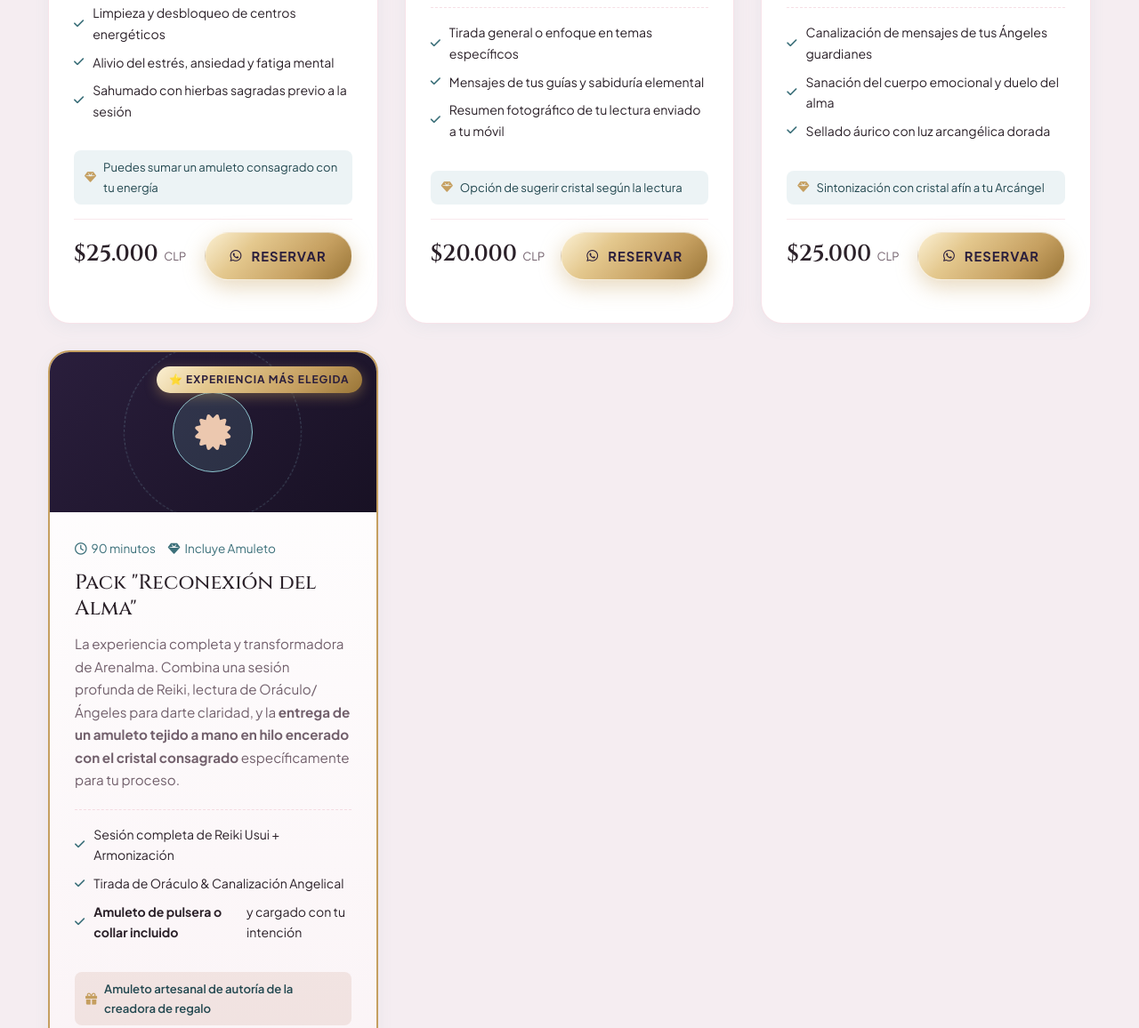
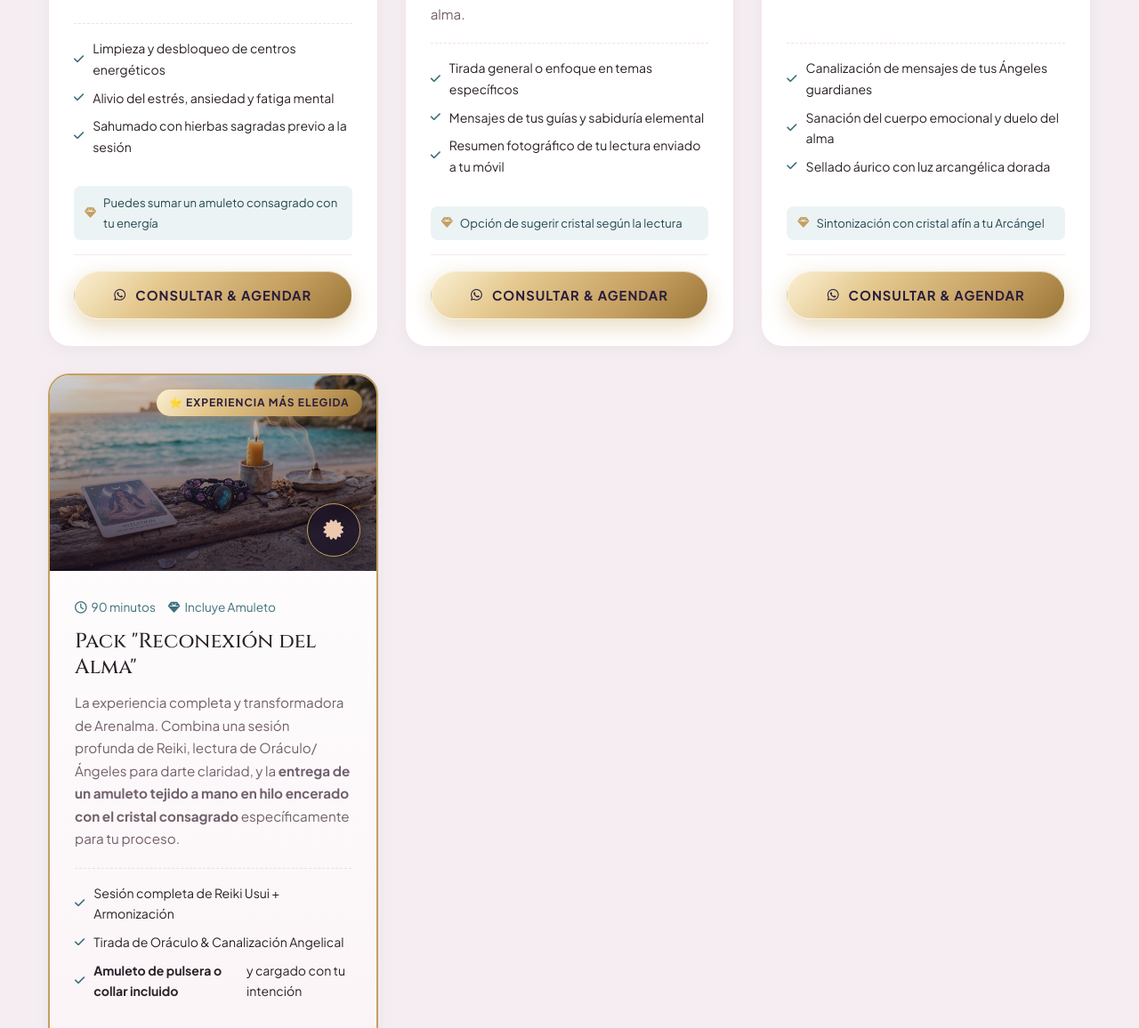
Before and after one commit to amaruAlavia/arenalma, a plain HTML site: page index.html in a window 1280 px wide. Shown: the part 1817-2973 px from the top of the page at 89% size. Drawn offline with Linux system fonts and the light colour scheme; animation ran at ten frames a second; a web font is replaced by a local one.

Commit message:
feat: agregar fotografias generadas por IA a los servicios y remover precios

```diff
--- a/assets/css/style.css
+++ b/assets/css/style.css
@@ -861,43 +861,59 @@ h1, h2, h3, h4, h5 {
 }
 
 .service-visual {
-  height: 180px;
-  background: linear-gradient(135deg, #2A1E3C 0%, #181124 100%);
+  height: 220px;
+  position: relative;
+  overflow: hidden;
   display: flex;
   align-items: center;
   justify-content: center;
-  position: relative;
-  overflow: hidden;
+  background: #181124;
+}
+
+.service-img {
+  width: 100%;
+  height: 100%;
+  object-fit: cover;
+  transition: transform 0.6s ease;
+}
+
+.service-card:hover .service-img {
+  transform: scale(1.08);
+}
+
+.service-overlay {
+  position: absolute;
+  top: 0;
+  left: 0;
+  width: 100%;
+  height: 100%;
+  background: linear-gradient(180deg, rgba(24, 17, 36, 0.2) 0%, rgba(24, 17, 36, 0.75) 100%);
+  pointer-events: none;
 }
 
 .service-visual-icon {
-  width: 90px;
-  height: 90px;
+  width: 60px;
+  height: 60px;
   border-radius: 50%;
-  background: rgba(99, 159, 169, 0.2);
-  border: 1.5px solid var(--aqua-light);
+  background: rgba(24, 17, 36, 0.75);
+  backdrop-filter: blur(8px);
+  border: 1.5px solid var(--gold-sacred);
   display: flex;
   align-items: center;
   justify-content: center;
-  font-size: 2.5rem;
-  color: var(--rose-light);
-  position: relative;
+  font-size: 1.4rem;
+  color: var(--gold-light);
+  position: absolute;
+  bottom: 16px;
+  right: 18px;
   z-index: 2;
   transition: transform 0.5s ease;
+  box-shadow: 0 4px 15px rgba(0, 0, 0, 0.35);
 }
 
 .service-card:hover .service-visual-icon {
   transform: scale(1.1) rotate(5deg);
-  box-shadow: 0 0 30px rgba(244, 202, 214, 0.6);
-}
-
-.service-visual-bg-circle {
-  position: absolute;
-  width: 200px;
-  height: 200px;
-  border-radius: 50%;
-  border: 1px dashed rgba(141, 196, 207, 0.3);
-  animation: rotateSlow 30s linear infinite;
+  box-shadow: 0 0 25px rgba(228, 200, 142, 0.6);
 }
 
 @keyframes rotateSlow {
@@ -961,13 +977,30 @@ h1, h2, h3, h4, h5 {
   font-size: 0.8rem;
 }
 
+.service-action-block {
+  display: flex;
+  align-items: center;
+  justify-content: flex-end;
+  margin-top: auto;
+  padding-top: 18px;
+  border-top: 1px solid rgba(229, 163, 181, 0.25);
+}
+
+.service-action-block .btn-mystic {
+  width: 100%;
+}
+
 .service-price-block {
   display: flex;
-  align-items: baseline;
-  justify-content: space-between;
-  margin-bottom: 18px;
-  padding-top: 14px;
+  align-items: center;
+  justify-content: flex-end;
+  margin-top: auto;
+  padding-top: 18px;
   border-top: 1px solid rgba(229, 163, 181, 0.25);
+}
+
+.service-price-block .btn-mystic {
+  width: 100%;
 }
 
 .service-price {
--- a/index.html
+++ b/index.html
@@ -176,7 +176,8 @@
           <!-- Servicio 1: Reiki -->
           <div class="service-card">
             <div class="service-visual">
-              <div class="service-visual-bg-circle"></div>
+              <img src="assets/img/service-reiki.jpg" alt="Sesión de Reiki Usui Tradicional" class="service-img">
+              <div class="service-overlay"></div>
               <div class="service-visual-icon">
                 <i class="fa-solid fa-hands-holding-sparkles"></i>
               </div>
@@ -198,12 +199,9 @@
               <div class="service-amulet-bonus">
                 <i class="fa-solid fa-gem"></i> Puedes sumar un amuleto consagrado con tu energía
               </div>
-              <div class="service-price-block">
-                <div>
-                  <span class="service-price">$25.000 <small>CLP</small></span>
-                </div>
-                <a href="https://wa.me/56912345678?text=Hola%20Arenalma!%20🌸%20Deseo%20agendar%20una%20sesi%C3%B3n%20de%20Reiki%20Usui%20Tradicional" target="_blank" rel="noopener" class="btn-mystic btn-mystic-primary">
-                  <i class="fa-brands fa-whatsapp"></i> Reservar
+              <div class="service-action-block">
+                <a href="https://wa.me/56912345678?text=Hola%20Arenalma!%20🌸%20Deseo%20consultar%20por%20la%20sesi%C3%B3n%20de%20Reiki%20Usui%20Tradicional" target="_blank" rel="noopener" class="btn-mystic btn-mystic-primary">
+                  <i class="fa-brands fa-whatsapp"></i> Consultar & Agendar
                 </a>
               </div>
             </div>
@@ -212,7 +210,8 @@
           <!-- Servicio 2: Oráculos -->
           <div class="service-card">
             <div class="service-visual">
-              <div class="service-visual-bg-circle"></div>
+              <img src="assets/img/service-oraculos.jpg" alt="Lectura de Oráculos Terapéuticos" class="service-img">
+              <div class="service-overlay"></div>
               <div class="service-visual-icon">
                 <i class="fa-solid fa-star-of-david"></i>
               </div>
@@ -234,12 +233,9 @@
               <div class="service-amulet-bonus">
                 <i class="fa-solid fa-gem"></i> Opción de sugerir cristal según la lectura
               </div>
-              <div class="service-price-block">
-                <div>
-                  <span class="service-price">$20.000 <small>CLP</small></span>
-                </div>
-                <a href="https://wa.me/56912345678?text=Hola%20Arenalma!%20🌸%20Deseo%20agendar%20una%20Lectura%20de%20Or%C3%A1culos%20Terap%C3%A9uticos" target="_blank" rel="noopener" class="btn-mystic btn-mystic-primary">
-                  <i class="fa-brands fa-whatsapp"></i> Reservar
+              <div class="service-action-block">
+                <a href="https://wa.me/56912345678?text=Hola%20Arenalma!%20🌸%20Deseo%20consultar%20por%20la%20Lectura%20de%20Or%C3%A1culos%20Terap%C3%A9uticos" target="_blank" rel="noopener" class="btn-mystic btn-mystic-primary">
+                  <i class="fa-brands fa-whatsapp"></i> Consultar & Agendar
                 </a>
               </div>
             </div>
@@ -248,7 +244,8 @@
           <!-- Servicio 3: Angeloterapia -->
           <div class="service-card">
             <div class="service-visual">
-              <div class="service-visual-bg-circle"></div>
+              <img src="assets/img/service-angeloterapia.jpg" alt="Sesión de Angeloterapia" class="service-img">
+              <div class="service-overlay"></div>
               <div class="service-visual-icon">
                 <i class="fa-solid fa-feather"></i>
               </div>
@@ -270,12 +267,9 @@
               <div class="service-amulet-bonus">
                 <i class="fa-solid fa-gem"></i> Sintonización con cristal afín a tu Arcángel
               </div>
-              <div class="service-price-block">
-                <div>
-                  <span class="service-price">$25.000 <small>CLP</small></span>
-                </div>
-                <a href="https://wa.me/56912345678?text=Hola%20Arenalma!%20🌸%20Deseo%20agendar%20una%20sesi%C3%B3n%20de%20Angeloterapia" target="_blank" rel="noopener" class="btn-mystic btn-mystic-primary">
-                  <i class="fa-brands fa-whatsapp"></i> Reservar
+              <div class="service-action-block">
+                <a href="https://wa.me/56912345678?text=Hola%20Arenalma!%20🌸%20Deseo%20consultar%20por%20la%20sesi%C3%B3n%20de%20Angeloterapia" target="_blank" rel="noopener" class="btn-mystic btn-mystic-primary">
+                  <i class="fa-brands fa-whatsapp"></i> Consultar & Agendar
                 </a>
               </div>
             </div>
@@ -285,7 +279,8 @@
           <div class="service-card featured-pack">
             <div class="featured-ribbon">⭐ Experiencia Más Elegida</div>
             <div class="service-visual">
-              <div class="service-visual-bg-circle"></div>
+              <img src="assets/img/service-pack.jpg" alt="Pack Reconexión del Alma con Amuleto" class="service-img">
+              <div class="service-overlay"></div>
               <div class="service-visual-icon" style="color: #ECC8AF;">
                 <i class="fa-solid fa-certificate"></i>
               </div>
@@ -307,12 +302,9 @@
               <div class="service-amulet-bonus" style="background: rgba(197, 155, 136, 0.2); font-weight:600;">
                 <i class="fa-solid fa-gift"></i> Amuleto artesanal de autoría de la creadora de regalo
               </div>
-              <div class="service-price-block">
-                <div>
-                  <span class="service-price">$42.000 <small>CLP</small></span>
-                </div>
-                <a href="https://wa.me/56912345678?text=Hola%20Arenalma!%20🌸%20Deseo%20agendar%20el%20Pack%20Reconexi%C3%B3n%20del%20Alma%20con%20Amuleto" target="_blank" rel="noopener" class="btn-mystic btn-mystic-primary">
-                  <i class="fa-brands fa-whatsapp"></i> Vivir la Experiencia
+              <div class="service-action-block">
+                <a href="https://wa.me/56912345678?text=Hola%20Arenalma!%20🌸%20Deseo%20consultar%20por%20el%20Pack%20Reconexi%C3%B3n%20del%20Alma%20con%20Amuleto" target="_blank" rel="noopener" class="btn-mystic btn-mystic-primary">
+                  <i class="fa-brands fa-whatsapp"></i> Consultar Experiencia
                 </a>
               </div>
             </div>
```
Also changed, not shown: assets/img/service-angeloterapia.jpg (added), assets/img/service-oraculos.jpg (added), assets/img/service-pack.jpg (added), assets/img/service-reiki.jpg (added).
